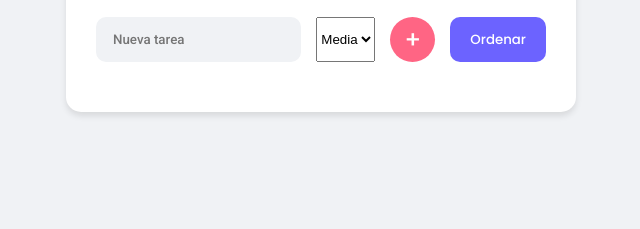
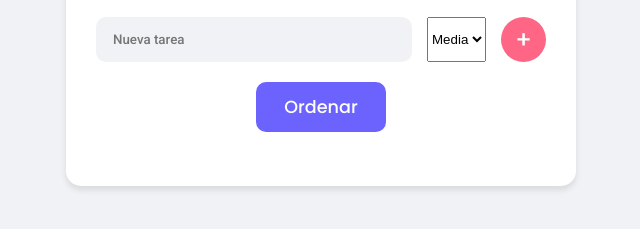
Before and after one commit to ttwofacess/ToDoList, a plain HTML site: page index.html in a window 1280 px wide. Shown: the part 251-480 px from the top of the page, without its empty margins (319-959 px from the left). Drawn offline with nearby package versions, Linux system fonts and the light colour scheme.

Commit message:
fix: Moving, centering, and resizing the Sort button.

```diff
--- a/index.html
+++ b/index.html
@@ -32,8 +32,12 @@
                 <option value="low">Baja</option>
             </select>
             <button type="submit" class="addTaskButton">+</button>
+            <!-- <button type="button" class="orderButton roundBorder" onclick="renderOrderedTasks()">Ordenar</button> -->
+        </form>
+        <!-- ...formulario y lista de tareas... -->
+        <div class="orderButton-wrapper">
             <button type="button" class="orderButton roundBorder" onclick="renderOrderedTasks()">Ordenar</button>
-        </form>
+        </div>
         <div id="tasksContainer"></div>
     </div>
 </body>
--- a/style.css
+++ b/style.css
@@ -210,3 +210,21 @@ input:focus {
     padding: 10px;
     border-radius: 5px;
 }
+
+/* Centrar el botón Ordenar en un renglón inferior */
+.orderButton-wrapper {
+    display: flex;
+    justify-content: center;
+    margin-top: 20px; /* Espacio respecto al formulario */
+    margin-bottom: 24px; /* Margen inferior para separar del contenido siguiente */
+}
+
+.orderButton {
+    background-color: var(--btnordr);
+    color: white;
+    padding: 12px 28px;
+    font-size: 1.1rem;
+    min-width: 120px;
+    min-height: 44px;
+    border-radius: 10px;
+}
```
